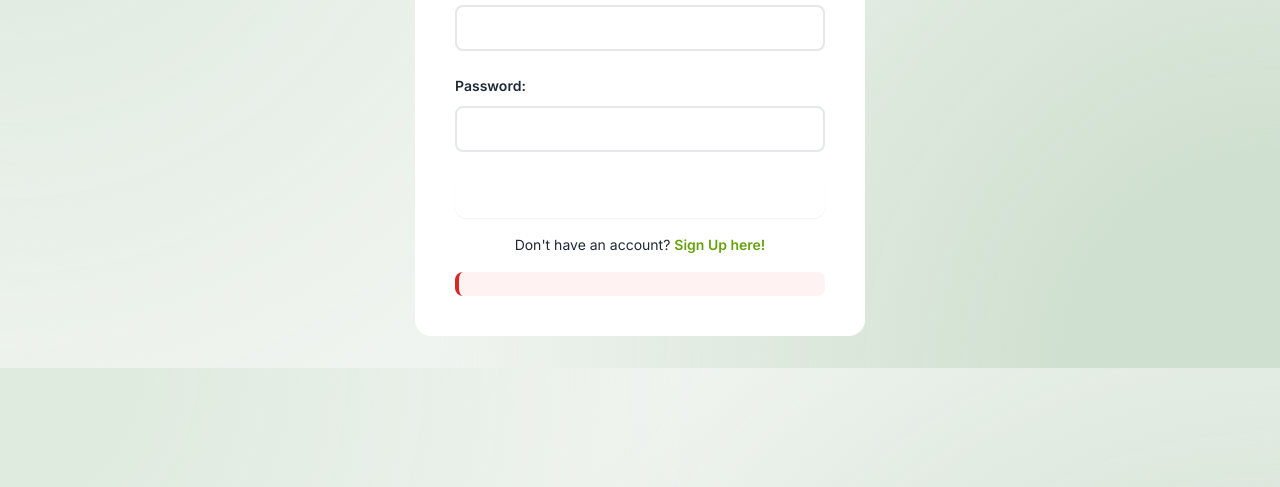
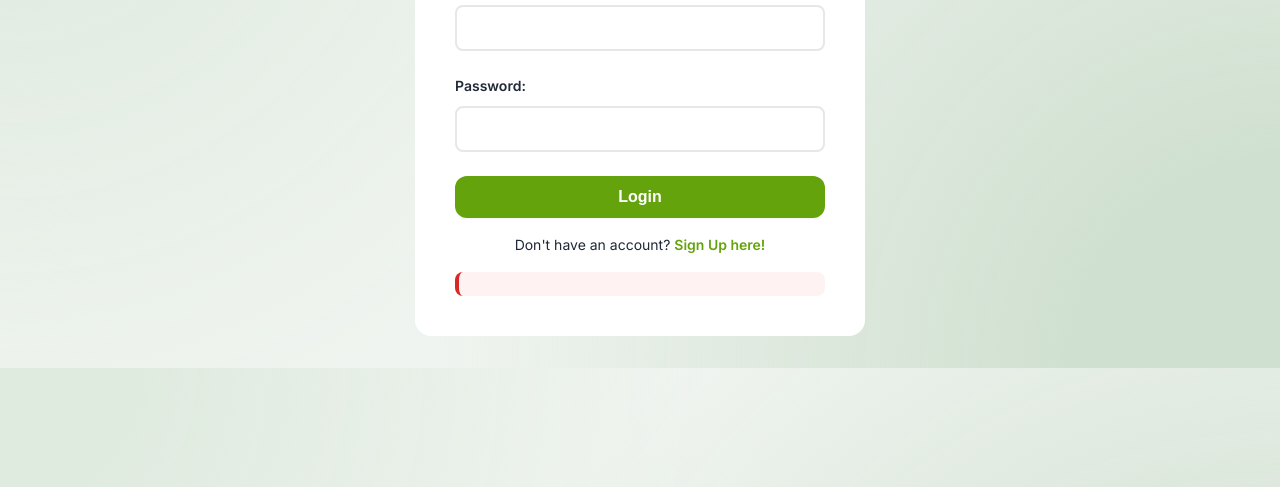
Before and after one commit to Architrb1795/ecopoints, a plain HTML site: page index.html in a window 1280 px wide. Shown: the part 225-712 px from the top of the page. Drawn offline with Linux system fonts and the light colour scheme.

Commit message:
Change button class selector from '.btn' to 'button.btn'

```diff
--- a/style.css
+++ b/style.css
@@ -885,7 +885,7 @@ button.btn {
     box-shadow: 0 0 0 3px rgba(101, 163, 13, 0.1); /* Use primary color */
 }
 /* General Button style needed for login/signup */
-.btn {
+button.btn {
   /* Use simpler button style for login/signup if needed */
   background: var(--color-primary);
   color: white;
@@ -899,7 +899,7 @@ button.btn {
   width: 100%;
   box-shadow: var(--shadow-sm);
 }
-.btn:hover {
+button.btn:hover {
   background: var(--color-primary-dark);
   box-shadow: var(--shadow-md);
   transform: translateY(-2px);
```
